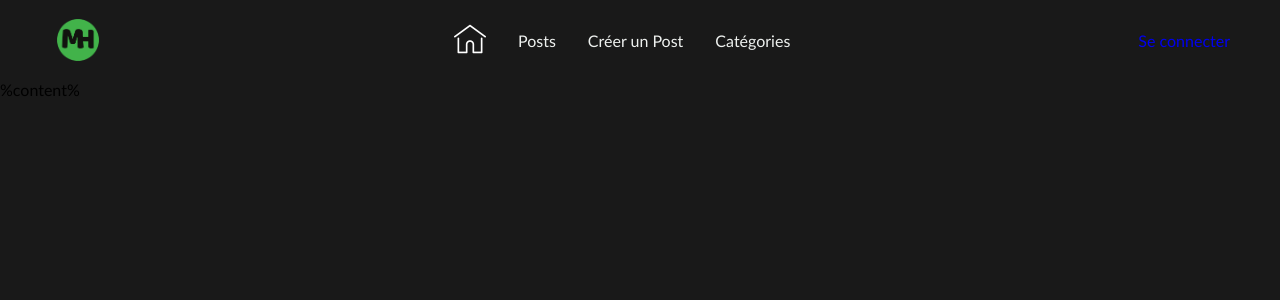
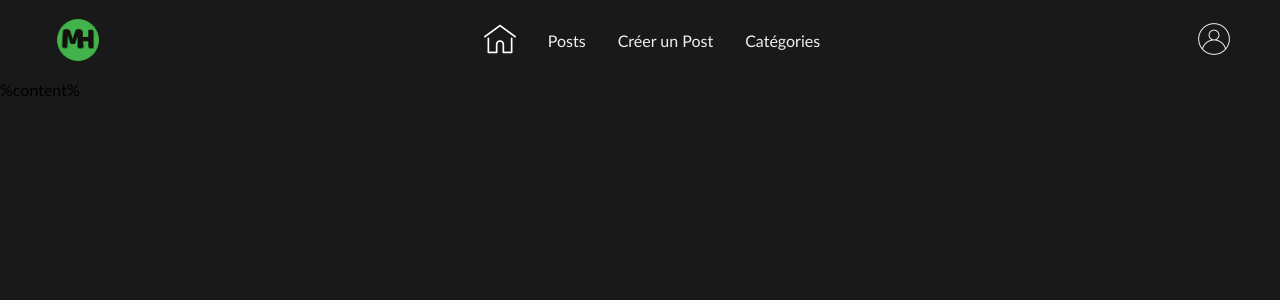
Before and after one commit to KoloboIsMe/MetaHub, a PHP site: page /gui/layout.html in a window 1280 px wide. Shown: the top 300 px of the page. Run offline with PHP 8.4, Linux system fonts and the light colour scheme.

Commit message:
Affichage l'image pour le login et essai  d'affichage des catégories et suggestions

```diff
--- a/controls/Presenter.php
+++ b/controls/Presenter.php
@@ -47,7 +47,8 @@ class Presenter
                         <time>" . $post->getTicket()->getDate() . " </time>
                         <p>" . $post->getTicket()->getTicket_ID() . "</p>
                     </div></a>
-                </div><div class='card-container2'>
+                </div>
+                <div class='card-container2'>
                 <div class='card2'>
                     <div class='card-content'>
                         <h3> Catégories</h3>
--- a/gui/css/layout.css
+++ b/gui/css/layout.css
@@ -133,17 +133,21 @@ header nav ul li #headerLinks:hover{
         display: flex;
         justify-content: center;
     }
+
     .card-container1{
         justify-content: center;
         float: none;
     }
+
     .card-container2{
         justify-content: center;
         margin-top: 20px;
     }
+
     .card, .card2, .card3{
         width: 60vw;
     }
+
     .footerImages{
         display: flex;
         justify-content: space-between;
@@ -273,11 +277,6 @@ h2{
     margin-bottom: 4.7vh;
 }
 
-
-
-
-
-
 footer{
     height: auto;
     width: 100%;
@@ -301,6 +300,7 @@ footer{
 }
 
 #footerImg{
+    margin-right: 10px;
     margin-top: 4vh;
     cursor: pointer;
     height: 4vh;
@@ -315,6 +315,7 @@ footer{
     margin-top: 3vh;
     color: #EEF1EF;
 }
+
 .footerCopyright{
     display: flex;
     justify-content: center;
--- a/gui/layout.html
+++ b/gui/layout.html
@@ -19,7 +19,7 @@
             <li><a href="categories" id="headerLinks">Catégories</a></li>
         </ul>
     </nav>
-    <a href='/login'>Se connecter</a>
+    <a href='/login'><img src="gui/images/login.png" id="headerImg"/></a>
     <label for="nav_check" aria-label="toggle curtain navigation" class="hamburger">
         <div class="line l1"></div>
         <div class="line l2"></div>
```
